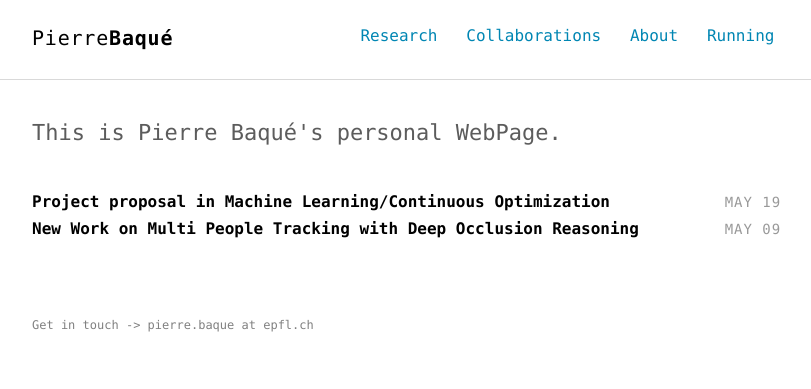
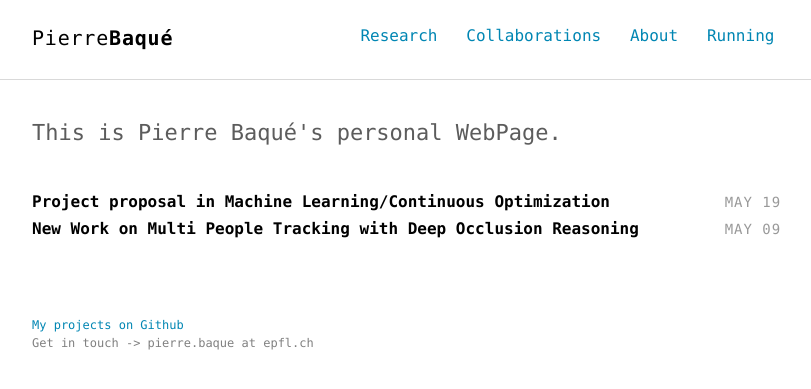
Before and after one commit to pierrebaque/pierrebaque.github.io, a Jekyll site: the page built from index.html, in a window 1280 px wide. Shown: the top 389 px of the page, without its empty margins (232-1043 px from the left). Built offline with Jekyll 4.4.1, drawn with Linux system fonts in a browser that asks for light colours.

Commit message:
link to github

```diff
--- a/_includes/footer.html
+++ b/_includes/footer.html
@@ -1,5 +1,6 @@
 <footer class="site-footer">
-  <div class="container">
+    <div class="container">
+        <small class="block"><a href = "https://github.com/pierrebaque"> My projects on Github </a> </small>
     <small class="block">Get in touch -> pierre.baque at epfl.ch</small>
   </div>
 </footer>
```
Also changed, not shown: 11 other files.
